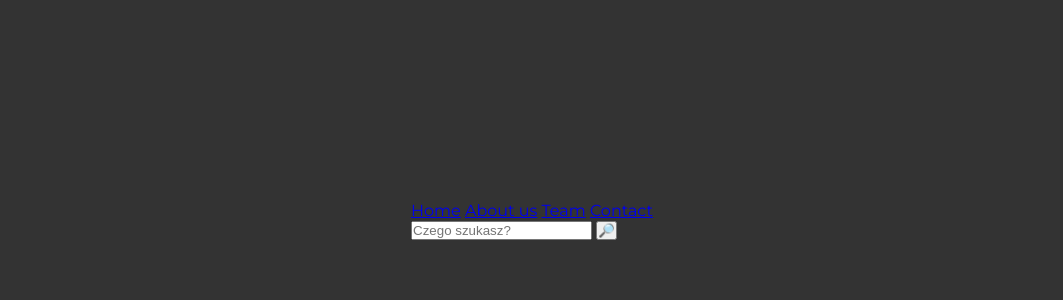
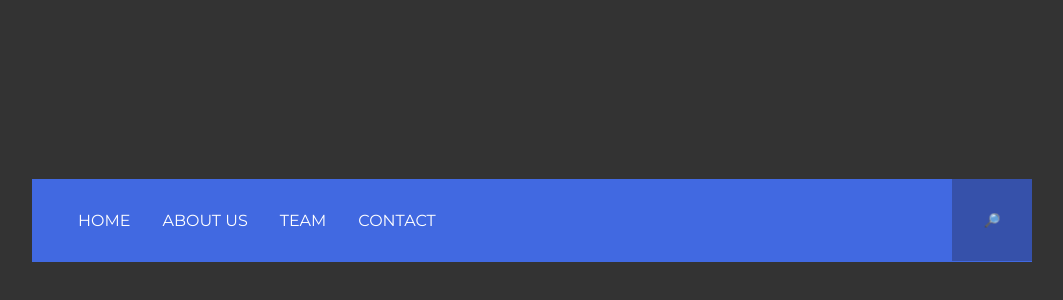
Before and after one commit to justynaboesche/Search-Bar-Animation, a plain HTML site: page index.html in a window 1280 px wide. Shown: the part 180-480 px from the top of the page, without its empty margins (108-1171 px from the left). Drawn offline with Linux system fonts and the light colour scheme.

Commit message:
elements in css styled

```diff
--- a/style.css
+++ b/style.css
@@ -12,3 +12,73 @@ body {
 	font-family: 'Montserrat', sans-serif;
 	background-color: #333;
 }
+
+.nav {
+	display: flex;
+	justify-content: space-between;
+	align-items: center;
+	width: 100%;
+	max-width: 1000px;
+	background-color: royalblue;
+}
+
+.nav-items {
+	display: flex;
+	margin: 0 30px;
+}
+
+.nav-items a {
+	padding: 2em 1em;
+	color: #fff;
+	text-transform: uppercase;
+	text-decoration: none;
+	transition: background-color 0.3s, color 0.3s;
+}
+
+.nav-items a:hover {
+	background-color: #fff;
+	color: royalblue;
+}
+
+.search-box {
+	position: relative;
+}
+
+.search-input {
+	padding: 2em;
+	width: 300px;
+	background-color: #eee;
+	border: none;
+	color: #333;
+	font-size: 16px;
+	transform: translateX(0) scaleX(0);
+	transition: transform 0.3s;
+}
+
+.search-btn {
+	position: absolute;
+	top: 0;
+	right: 0;
+	height: 100%;
+	width: 80px;
+	border: none;
+	background-color: #3651aa;
+	cursor: pointer;
+}
+
+.search-btn:focus,
+.search-input:focus {
+	outline: none;
+}
+
+.search-btn:focus {
+	background-color: #122460;
+}
+
+.search-input:focus {
+	background-color: #ddd;
+}
+
+.active {
+	transform: translateX(-80px) scaleX(1);
+}
```
